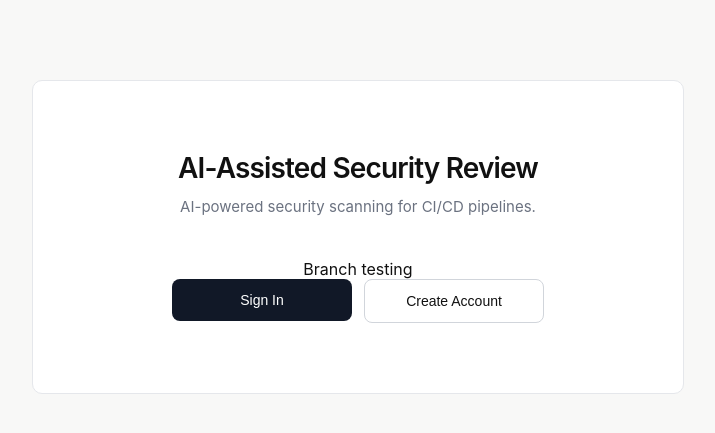
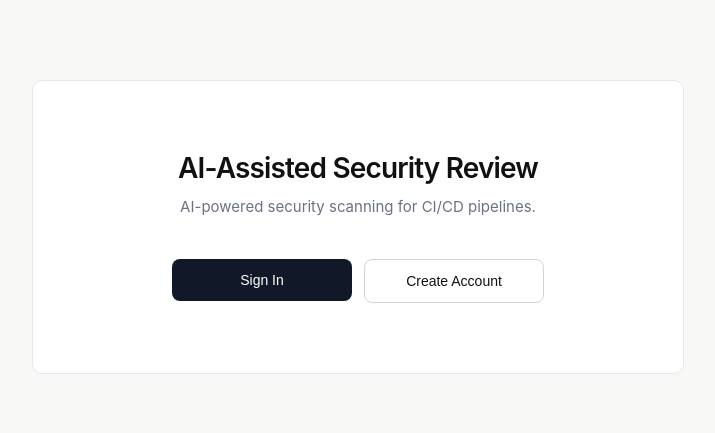
Before and after one commit to preesha2010/ai-sec-app, a Flask app: page / in a window 1280 px wide. Shown: the part 58-491 px from the top of the page, without its empty margins (282-997 px from the left). Run offline with Flask 3, Linux system fonts and the light colour scheme.

Commit message:
testing html page

```diff
--- a/templates/home.html
+++ b/templates/home.html
@@ -11,7 +11,6 @@
         <p class="subtitle" style="max-width:500px; margin:0 auto 40px auto;">
             AI-powered security scanning for CI/CD pipelines.
         </p>
-        <p> Branch testing </p>
         <div style="display:flex; gap:12px; justify-content:center;">
 
             <a href="/login" style="flex:1; max-width:180px;">
```
